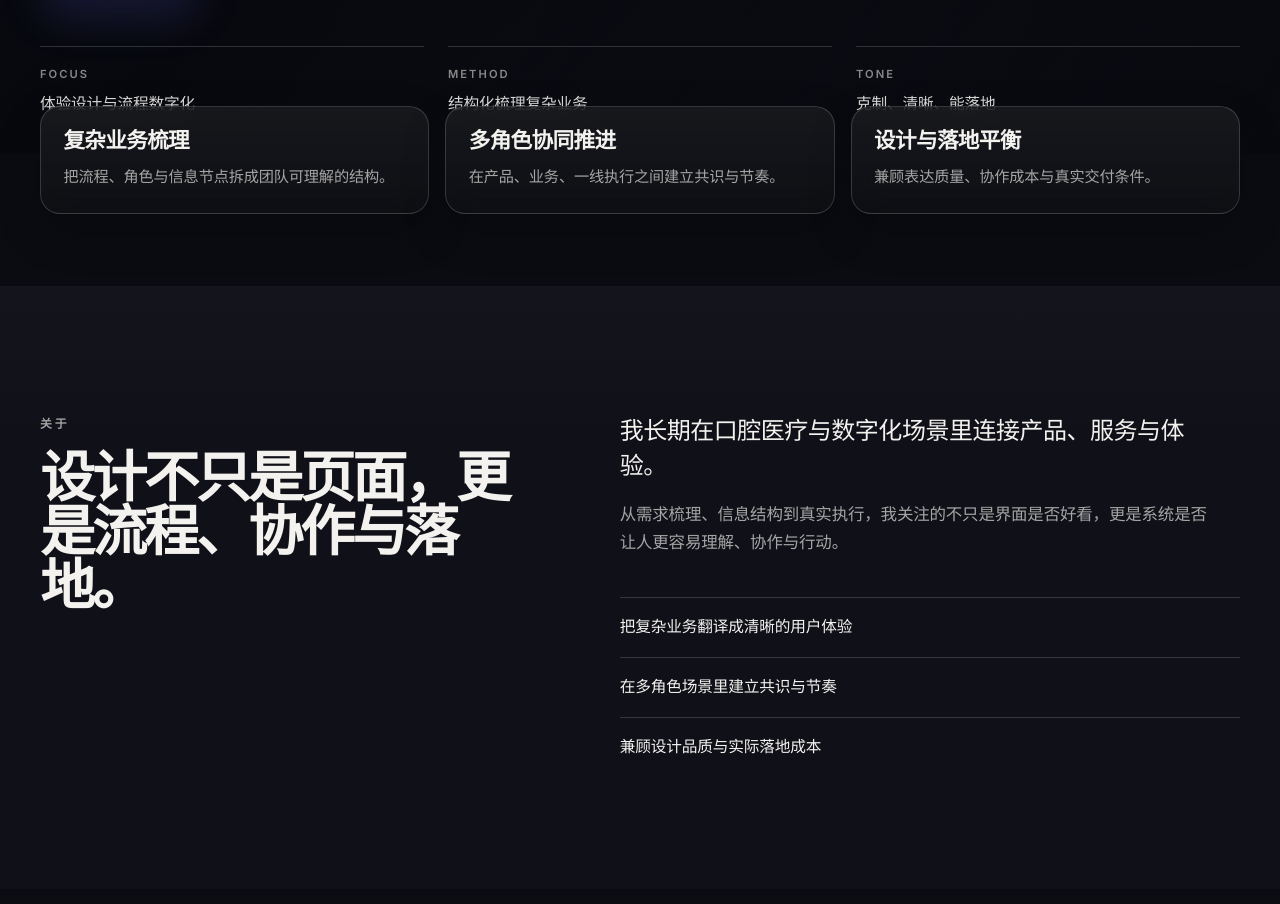
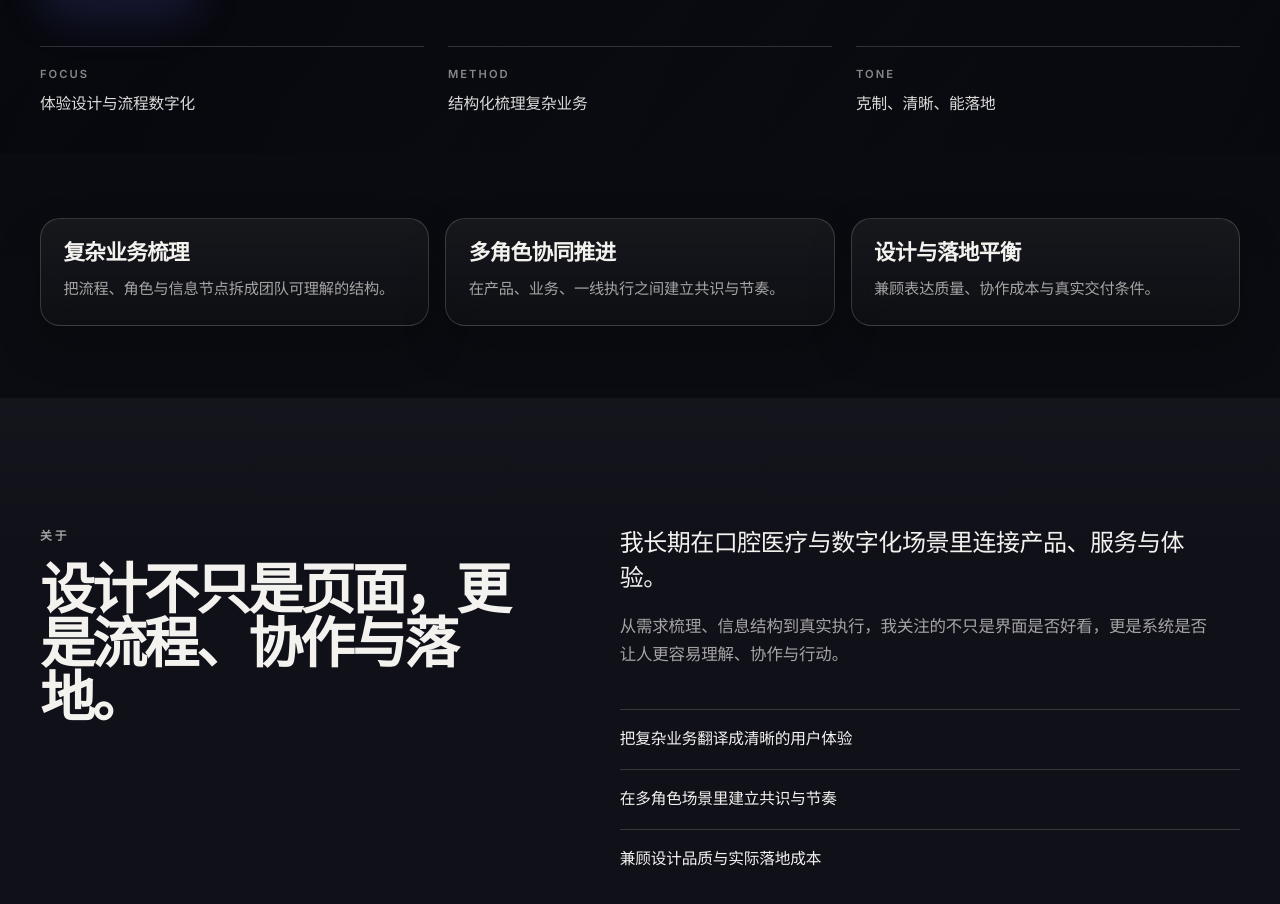
Before and after one commit to wmeng0219-source/Portfolio, a React (Vite) app: page / in a window 1280 px wide. Shown: the part 1120-2024 px from the top of the page. Built offline with nearby package versions, Linux system fonts and the light colour scheme.

Commit message:
fix: improve proof strip semantics and layout isolation

```diff
--- a/src/components/ProofStrip/ProofStrip.module.css
+++ b/src/components/ProofStrip/ProofStrip.module.css
@@ -1,8 +1,5 @@
 .section {
-  position: relative;
-  padding: 0 clamp(1.25rem, 4vw, 2.5rem) clamp(3rem, 6vw, 4.5rem);
-  margin-top: calc(-1 * clamp(2rem, 4vw, 3rem));
-  z-index: 1;
+  padding: clamp(2.5rem, 5vw, 4rem) clamp(1.25rem, 4vw, 2.5rem) clamp(3rem, 6vw, 4.5rem);
 }
 
 .shell {
@@ -25,6 +22,18 @@
   backdrop-filter: blur(16px);
 }
 
+.srOnly {
+  position: absolute;
+  width: 1px;
+  height: 1px;
+  padding: 0;
+  margin: -1px;
+  overflow: hidden;
+  clip: rect(0, 0, 0, 0);
+  white-space: nowrap;
+  border: 0;
+}
+
 .title {
   margin-bottom: 0.7rem;
   color: var(--color-text-primary);
@@ -43,7 +52,6 @@
 
 @media (max-width: 900px) {
   .section {
-    margin-top: 0;
     padding-bottom: 3rem;
   }
 
--- a/src/components/ProofStrip/index.jsx
+++ b/src/components/ProofStrip/index.jsx
@@ -6,10 +6,14 @@ const items = [1, 2, 3];
 
 const ProofStrip = () => {
   const { t } = useLanguage();
+  const headingId = 'proof-strip-title';
 
   return (
-    <section className={styles.section} aria-label="proof-strip">
+    <section className={styles.section} aria-labelledby={headingId}>
       <div className={styles.shell}>
+        <h2 className={styles.srOnly} id={headingId}>
+          {t('proof.title')}
+        </h2>
         {items.map((item) => (
           <article className={styles.card} key={item}>
             <p className={styles.title}>{t(`proof.item.${item}.title`)}</p>
--- a/src/locales/en.json
+++ b/src/locales/en.json
@@ -27,6 +27,7 @@
   "hero.panel.2.value": "Multi-role collaboration",
   "hero.panel.3.label": "Outcome",
   "hero.panel.3.value": "Balanced design and delivery",
+  "proof.title": "Capability Proof",
   "proof.item.1.title": "Complex business framing",
   "proof.item.1.body": "Turn roles, flow, and information into structures teams can work with.",
   "proof.item.2.title": "Multi-role collaboration",
--- a/src/locales/zh.json
+++ b/src/locales/zh.json
@@ -27,6 +27,7 @@
   "hero.panel.2.value": "多角色协同推进",
   "hero.panel.3.label": "Outcome",
   "hero.panel.3.value": "设计与落地平衡",
+  "proof.title": "能力证据",
   "proof.item.1.title": "复杂业务梳理",
   "proof.item.1.body": "把流程、角色与信息节点拆成团队可理解的结构。",
   "proof.item.2.title": "多角色协同推进",
```
Also changed, not shown: 1 other file (tests, documents, lock files or other folders).
